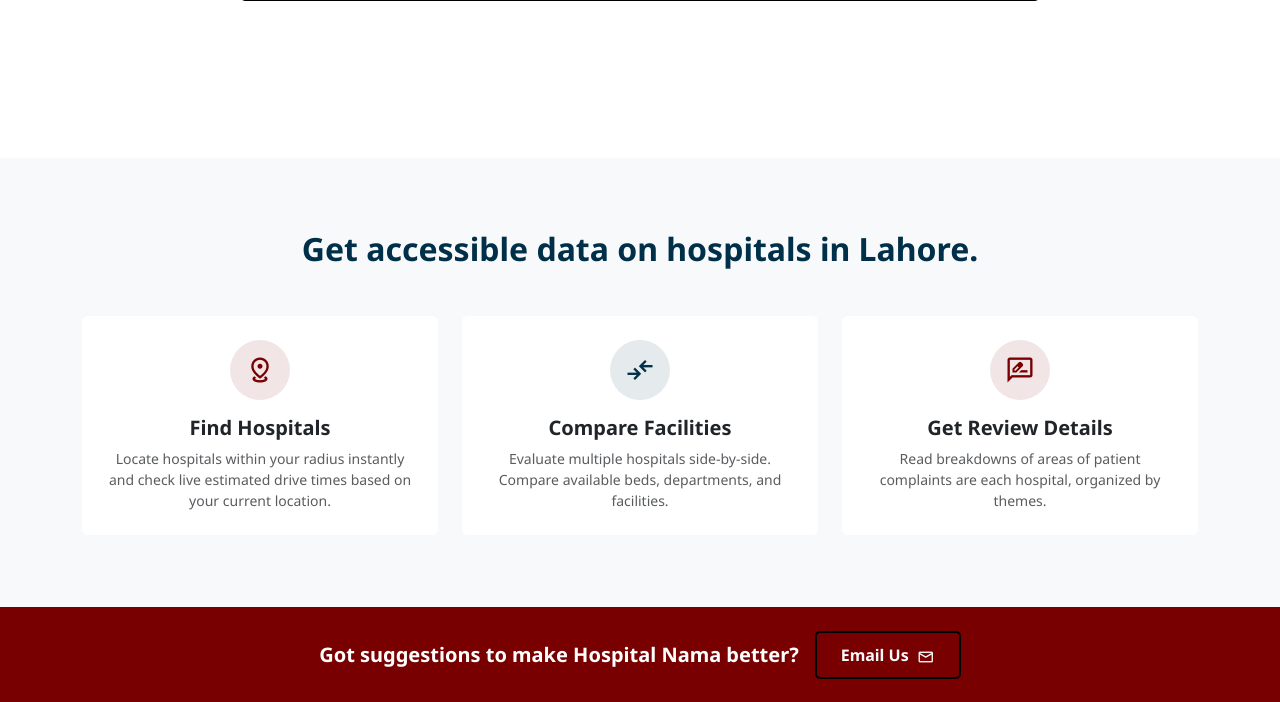
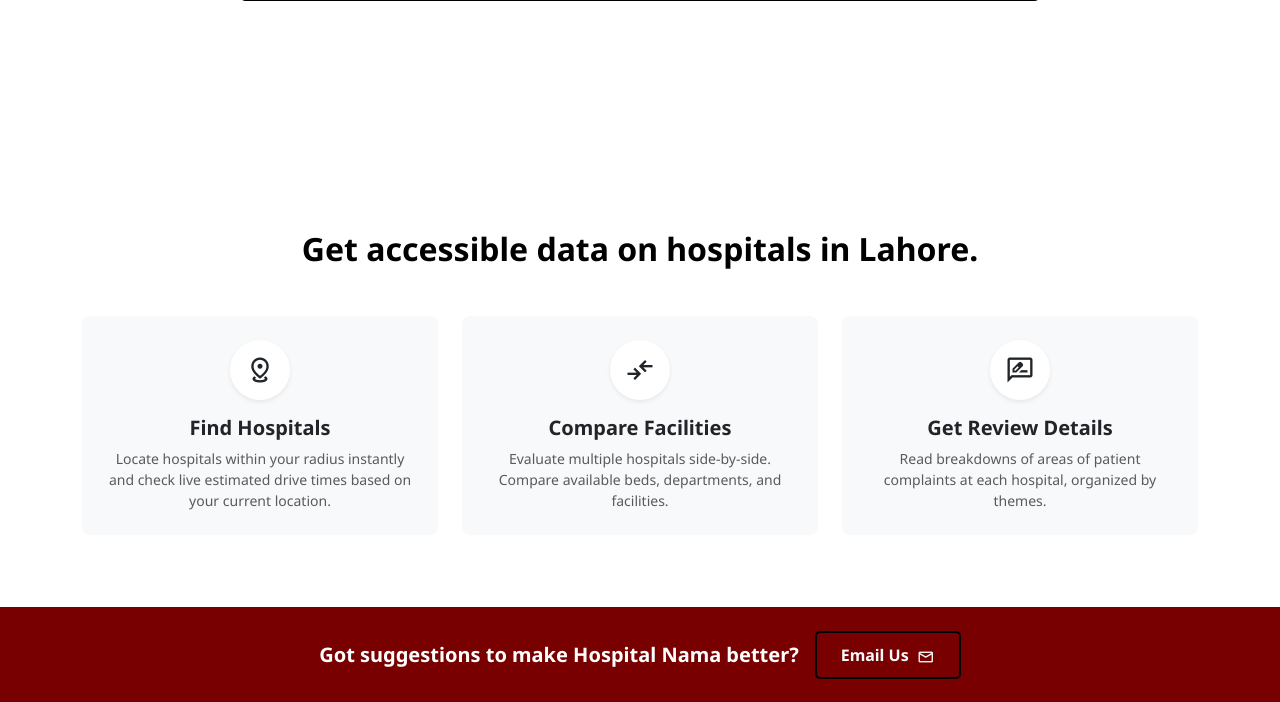
Before and after one commit to zoyaAzfar/hospital-nama, a Flask app: page / in a window 1280 px wide. Shown: the part 476-1178 px from the top of the page. Run offline with Flask 3, Linux system fonts and the light colour scheme; some libraries are stand-ins or nearby versions; some web fonts are replaced.

Commit message:
Refactor hospital data section in index.html
Updated styles and structure for hospital data section.

```diff
--- a/templates/index.html
+++ b/templates/index.html
@@ -62,8 +62,6 @@
         /* Map fixes */
         #map { height: calc(100vh - 120px); width: 100%; }
         .hero-bg {
-        /* Replace with your image path */
-        /*background-image: linear-gradient(rgba(255, 255, 255, 0.4), rgba(255, 255, 255, 0.4)), url('/static/lahore_image.jpg'); */
 
         /* This ensures the image covers the entire section nicely */
         background-size: cover;
@@ -120,44 +118,48 @@
     </div>
 </main>
 
-        <div class="py-5" style="background-color: #f8f9fa;">
+        <div class="py-5">
     <div class="container py-4">
 
         <div class="text-center mb-5">
-            <h2 class="fw-bold" style="color: #003049;">Get accessible data on hospitals in Lahore.</h2>
+            <h2 class="fw-bold" style="color: #000000;">Get accessible data on hospitals in Lahore.</h2>
         </div>
+
 
   <div class="row g-4 justify-content-center">
 
     <div class="col-md-4">
-                <div class="card h-100 border-0 p-4 text-center">
-                    <div class="d-inline-flex align-items-center justify-content-center rounded-circle mx-auto mb-3" style="background-color: rgba(120, 0, 0, 0.1); width: 60px; height: 60px;">
-                        <span class="material-symbols-outlined" style="color: #780000; font-size: 30px;">distance</span>
+      <div class="card h-100 border-0 p-4 text-center bg-light rounded-3">
+        <div class="d-inline-flex align-items-center justify-content-center rounded-circle mx-auto mb-3 bg-white shadow-sm" style="width: 60px; height: 60px;">
+          <span class="material-symbols-outlined text-dark" style="font-size: 30px;">distance</span>
         </div>
-                    <h5 class="fw-bold mb-2">Find Hospitals</h5>
+        <h5 class="fw-bold mb-2 text-dark">Find Hospitals</h5>
         <p class="text-muted small mb-0">Locate hospitals within your radius instantly and check live estimated drive times based on your current location.</p>
       </div>
     </div>
 
     <div class="col-md-4">
-                <div class="card h-100 border-0 p-4 text-center">
-                    <div class="d-inline-flex align-items-center justify-content-center rounded-circle mx-auto mb-3" style="background-color: rgba(0, 48, 73, 0.1); width: 60px; height: 60px;">
-                        <span class="material-symbols-outlined" style="color: #003049; font-size: 30px;">compare_arrows</span>
+      <div class="card h-100 border-0 p-4 text-center bg-light rounded-3">
+        <div class="d-inline-flex align-items-center justify-content-center rounded-circle mx-auto mb-3 bg-white shadow-sm" style="width: 60px; height: 60px;">
+          <span class="material-symbols-outlined text-dark" style="font-size: 30px;">compare_arrows</span>
         </div>
-                    <h5 class="fw-bold mb-2">Compare Facilities</h5>
-                    <p class="text-muted small mb-0">Evaluate multiple hospitals side-by-side. Compare available beds, departments, and facilities. </p>
+        <h5 class="fw-bold mb-2 text-dark">Compare Facilities</h5>
+        <p class="text-muted small mb-0">Evaluate multiple hospitals side-by-side. Compare available beds, departments, and facilities.</p>
       </div>
     </div>
 
     <div class="col-md-4">
-                <div class="card h-100 border-0 p-4 text-center">
-                    <div class="d-inline-flex align-items-center justify-content-center rounded-circle mx-auto mb-3" style="background-color: rgba(120, 0, 0, 0.1); width: 60px; height: 60px;">
-                        <span class="material-symbols-outlined" style="color: #780000; font-size: 30px;">rate_review</span>
+      <div class="card h-100 border-0 p-4 text-center bg-light rounded-3">
+        <div class="d-inline-flex align-items-center justify-content-center rounded-circle mx-auto mb-3 bg-white shadow-sm" style="width: 60px; height: 60px;">
+          <span class="material-symbols-outlined text-dark" style="font-size: 30px;">rate_review</span>
         </div>
-                    <h5 class="fw-bold mb-2">Get Review Details</h5>
-                    <p class="text-muted small mb-0">Read breakdowns of areas of patient complaints are each hospital, organized by themes.</p>
+        <h5 class="fw-bold mb-2 text-dark">Get Review Details</h5>
+        <p class="text-muted small mb-0">Read breakdowns of areas of patient complaints at each hospital, organized by themes.</p>
+      </div>
+
   </div>
 </div>
+
         </div>
     </div>
 </div>
```
Lines whose indentation alone changed are shown as unchanged.
